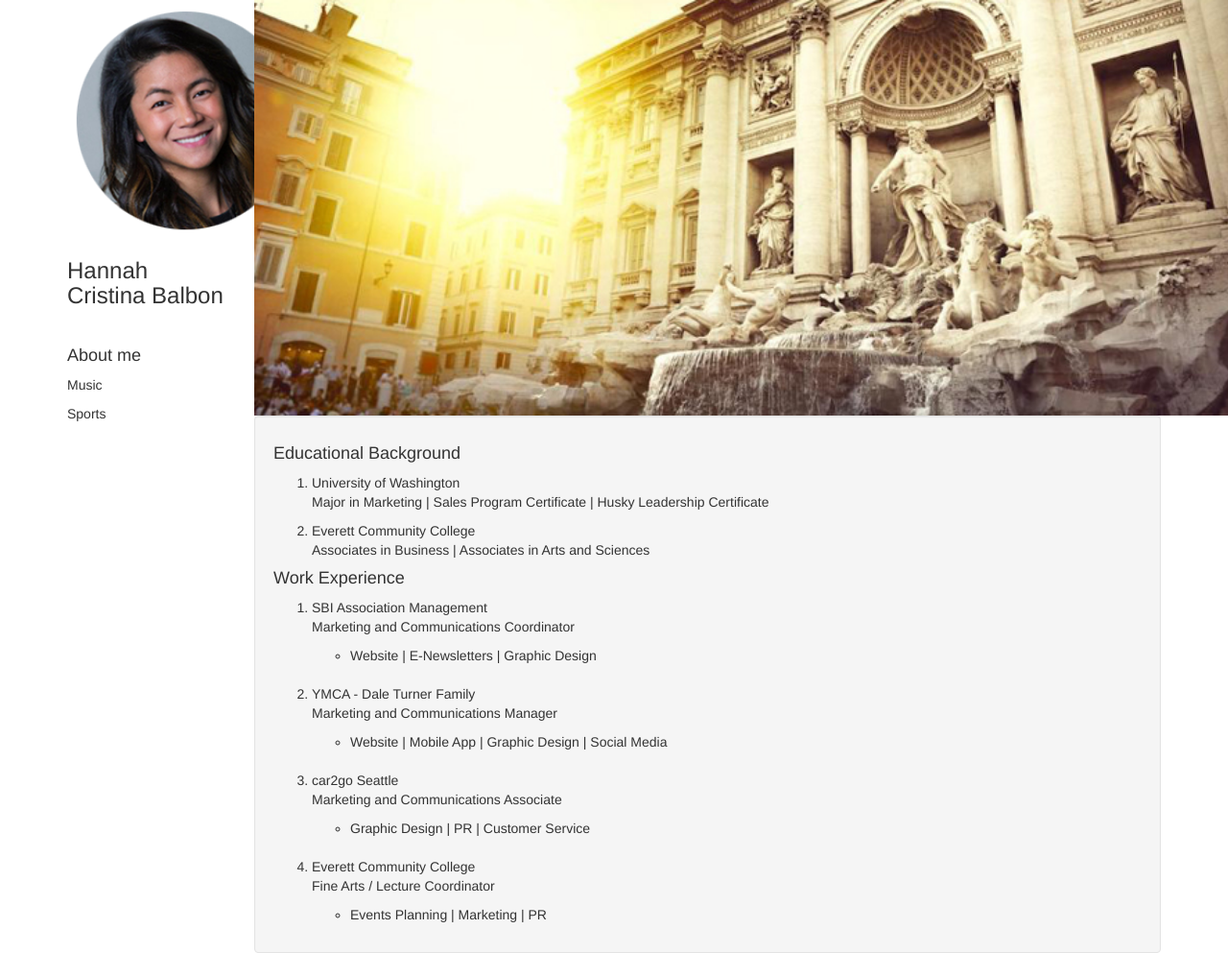
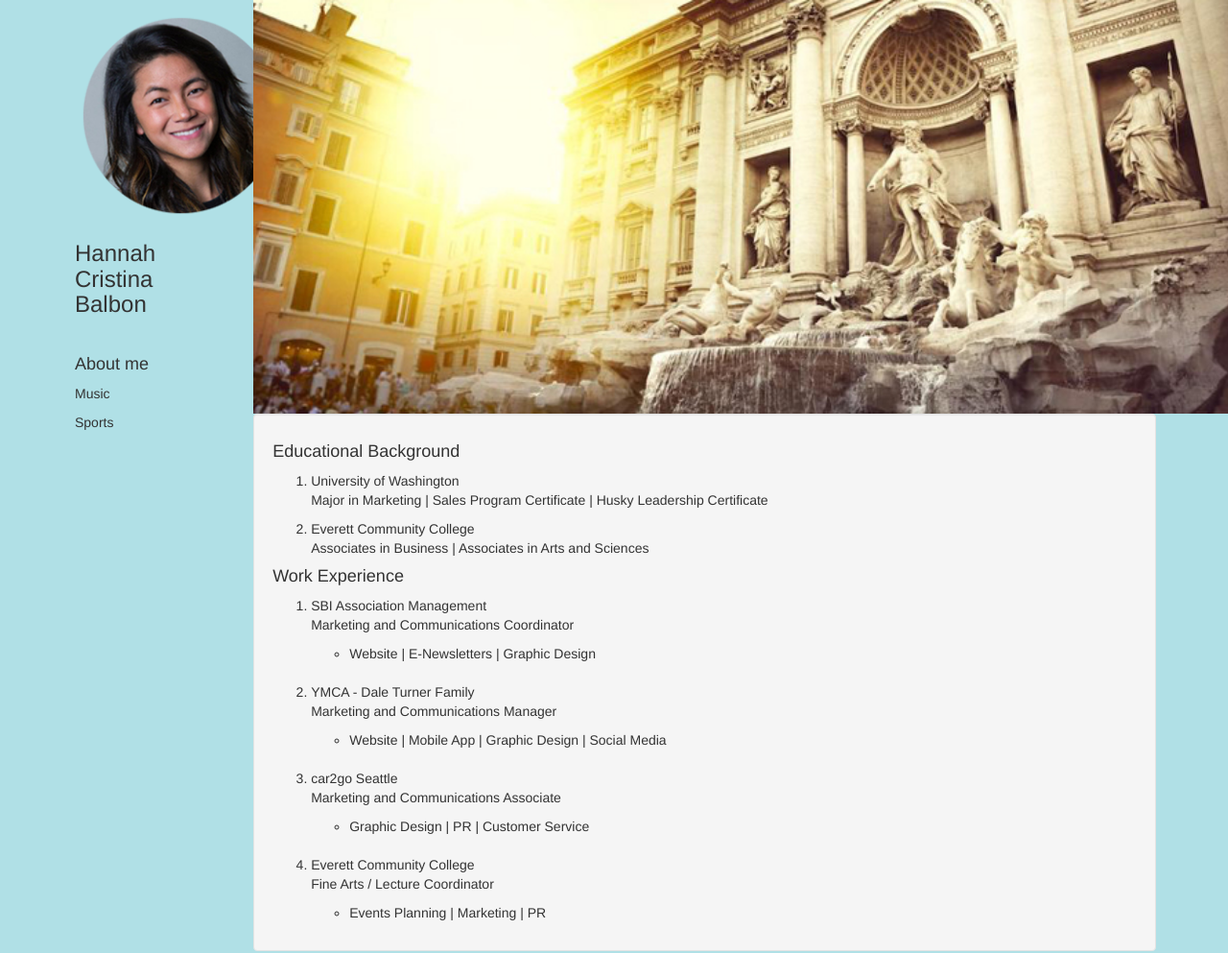
Before and after one commit to hannahbalbon/portfolio, a plain HTML site: page index.html in a window 1280 px wide. Shown: the top 993 px of the page at 96% size. Drawn offline with Linux system fonts and the light colour scheme.

Commit message:
Add background color

```diff
--- a/css/styles.css
+++ b/css/styles.css
@@ -1,3 +1,7 @@
+body {
+    background-color: powderblue;
+}
+
 .headshot {
   width: 150%;
 }
@@ -5,3 +9,15 @@
 .trevi {
   width: 110%;
 }
+
+.sidebar-padding {
+  padding: 8px;
+}
+
+.row {
+  padding-right: 5px
+}
+
+.col-xs-10 {
+  float: right;
+}
```
